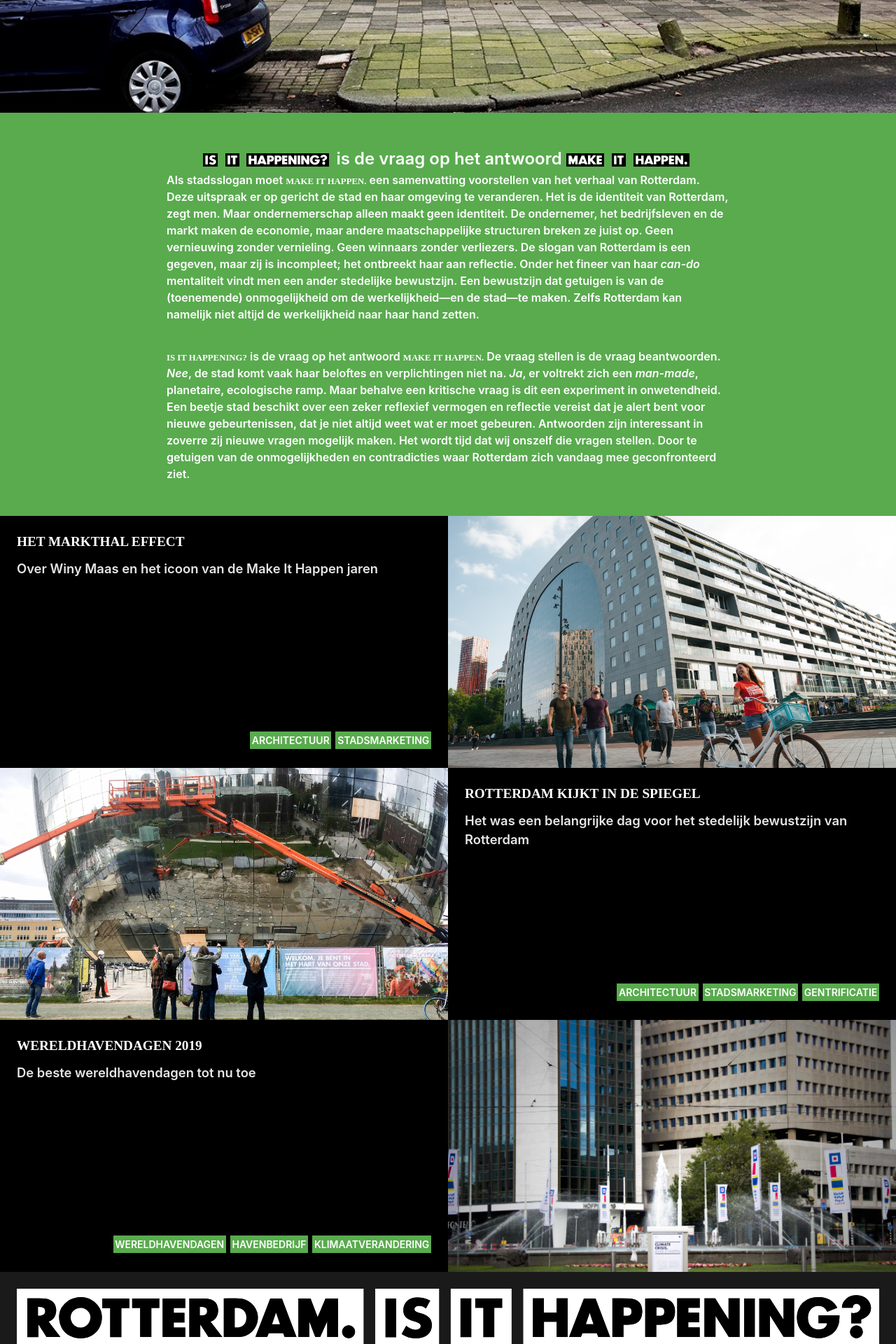
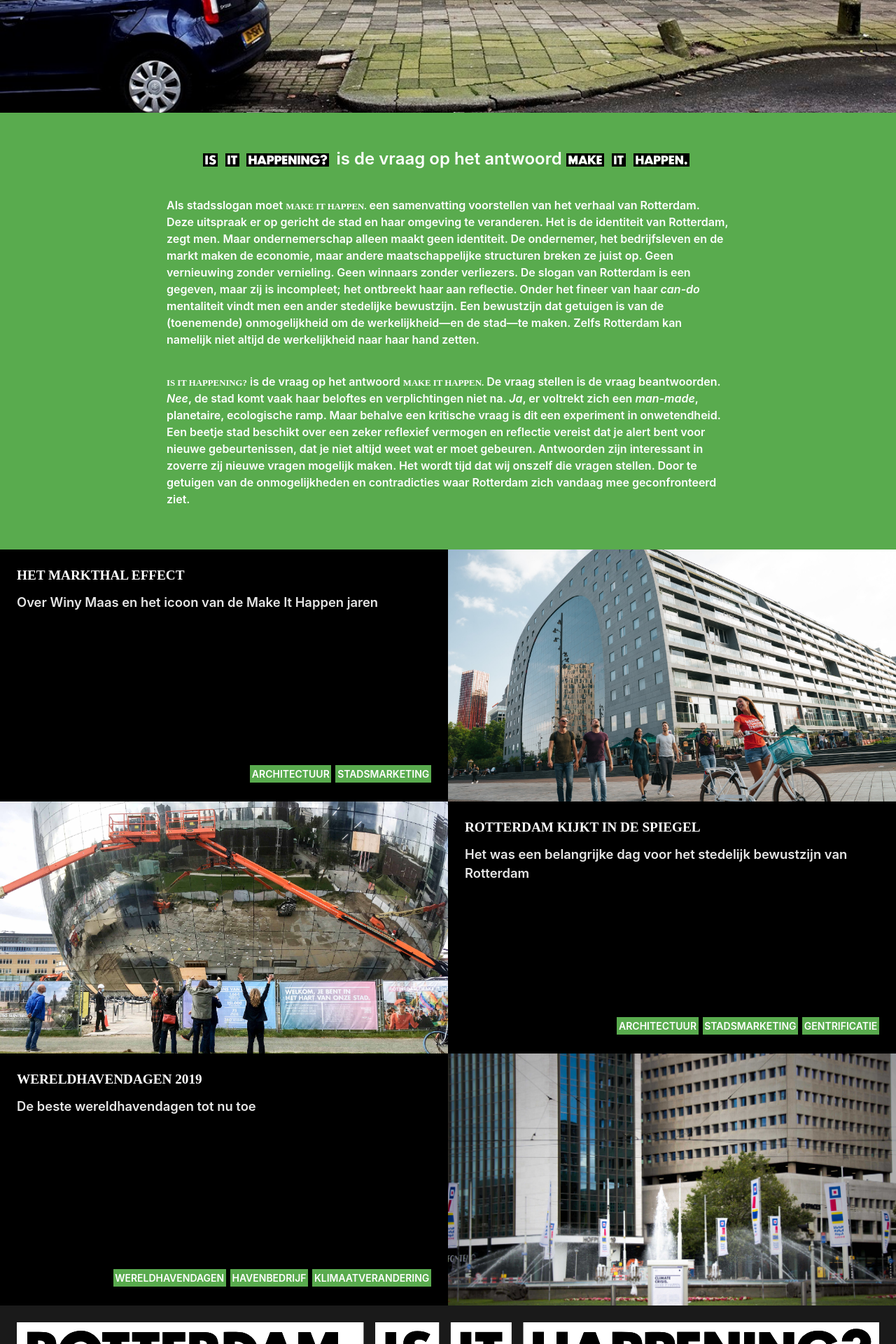
Before and after one commit to norealdirection/norealdirection.github.io, a Jekyll site: the page built from index.markdown, in a window 1280 px wide. Shown: the part 519-2439 px from the top of the page at 70% size. Built offline with Jekyll 4.4.1, drawn with Linux system fonts in a browser that asks for light colours.

Commit message:
Update _layout.scss

```diff
--- a/_sass/minima/_layout.scss
+++ b/_sass/minima/_layout.scss
@@ -192,16 +192,16 @@
 	}
 
 	p {
-		margin-bottom: $spacing-unit*1.5;
+		margin-top: $spacing-unit*1.5;
 	}
 
-	p:last-child {
-		margin-bottom: 0;
-	}
+	//p:last-child {
+	//	margin-bottom: 0;
+	//}
 
-	h1 {
-		margin-bottom: $spacing-unit*2;
-	}
+	//h1 {
+	//	margin-bottom: $spacing-unit*2;
+	//}
 }
 
 /**
```
